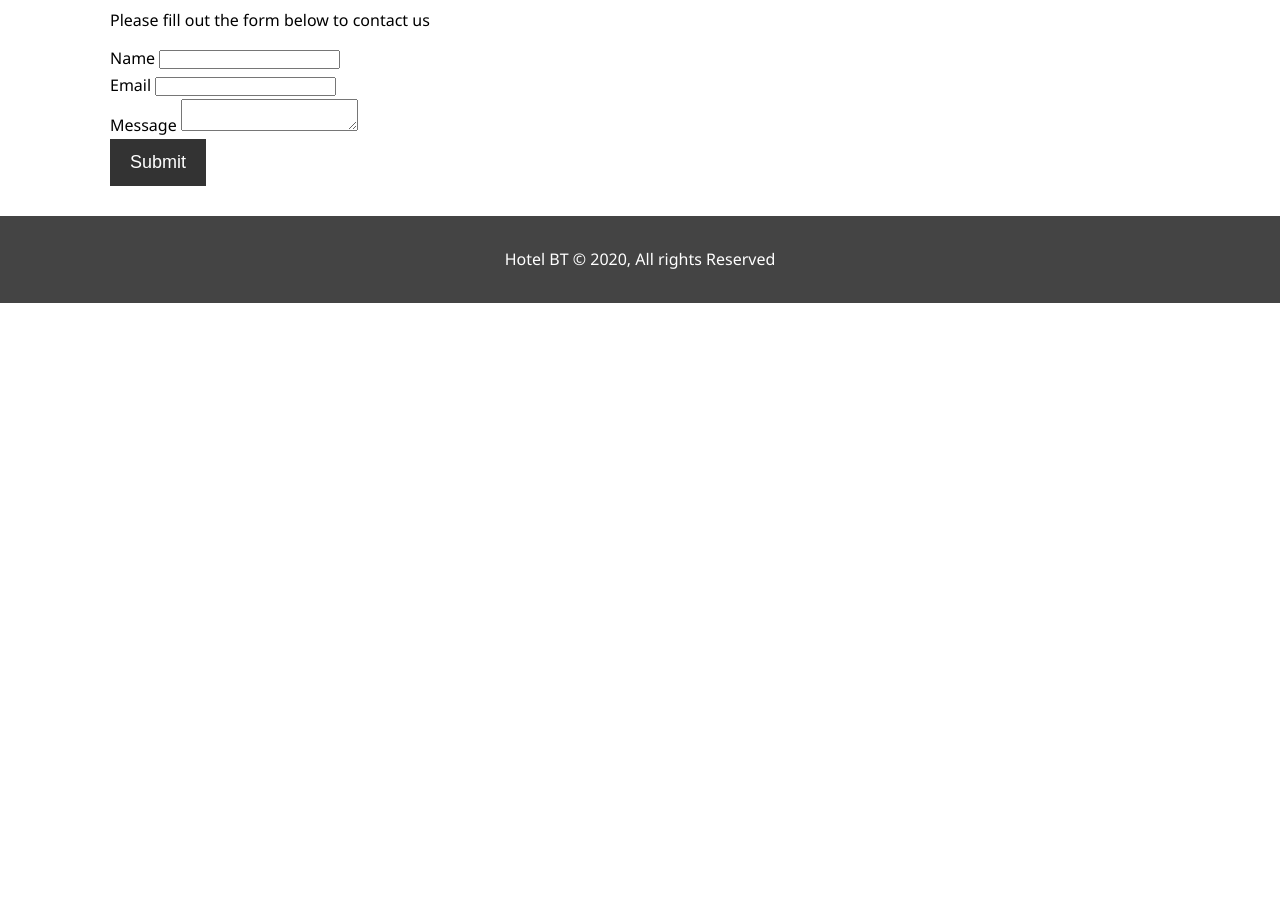
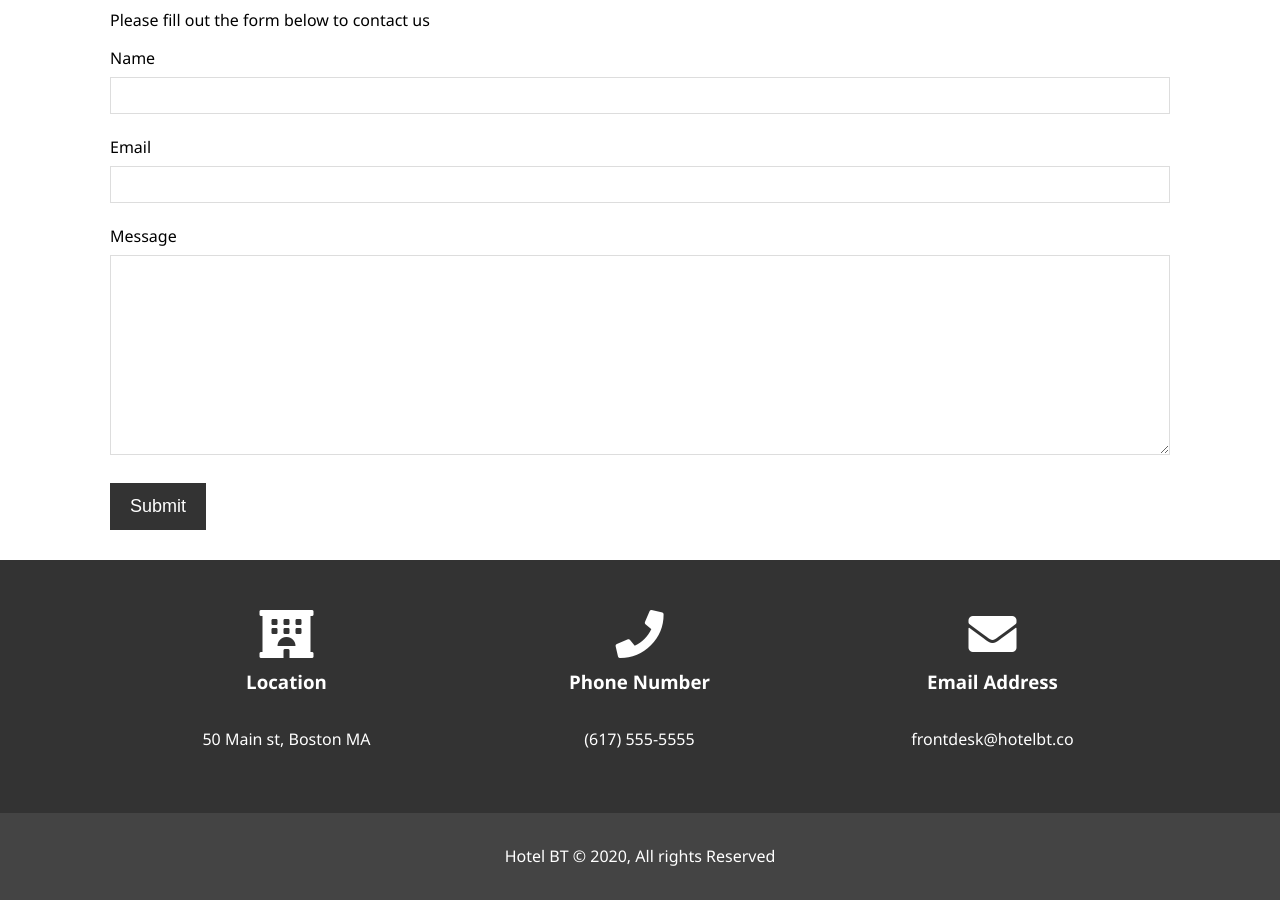
Before and after one commit to anuragd23/Hotel-Landing-Page, a plain HTML site: page contact.html in a window 1280 px wide. Shown: the part 147-1047 px from the top of the page. Before the commit the page ends 800 px from the top, so only its background shows below. Drawn offline with Linux system fonts and the light colour scheme.

Commit message:
Added contact details

```diff
--- a/contact.html
+++ b/contact.html
@@ -50,6 +50,34 @@
 
     </section>
 
+    <section id="contact-info" class="bg-dark">
+        <div class="container">
+            <div class="box">
+                <i class="fas fa-hotel fa-3x"></i>
+                <h3>Location</h3>
+                <p>
+                    50 Main st, Boston MA
+                </p>
+            </div>
+            <div class="box">
+                <i class="fas fa-phone fa-3x"></i>
+                <h3>Phone Number</h3>
+                <p>
+                   (617) 555-5555
+                </p>
+            </div>
+            <div class="box">
+                <i class="fas fa-envelope fa-3x"></i>
+                <h3>Email Address</h3>
+                <p>
+                    frontdesk@hotelbt.co
+                </p>
+            </div>
+
+        </div>
+
+    </section>
+
     <footer id="main-footer">
         <p>
             Hotel BT &copy; 2020, All rights Reserved
--- a/css/style.css
+++ b/css/style.css
@@ -240,6 +240,33 @@ p {
   border-radius: 50%;
 }
 
+/* Contact Form */
+#contact-form .form-group {
+  margin-bottom: 20px;
+}
+
+#contact-form label {
+  display: block;
+  margin-bottom: 5px;
+}
+
+#contact-form input,
+#contact-form textarea {
+  width: 100%;
+  padding: 10px;
+  border: 1px #ddd solid;
+}
+
+#contact-form textarea {
+  height: 200px;
+}
+
+#contact-form input:focus,
+#contact-form textarea:focus {
+  outline: none;
+  border-color: #f7c08a;
+}
+
 /* Footer */
 #main-footer {
   text-align: center;
```
